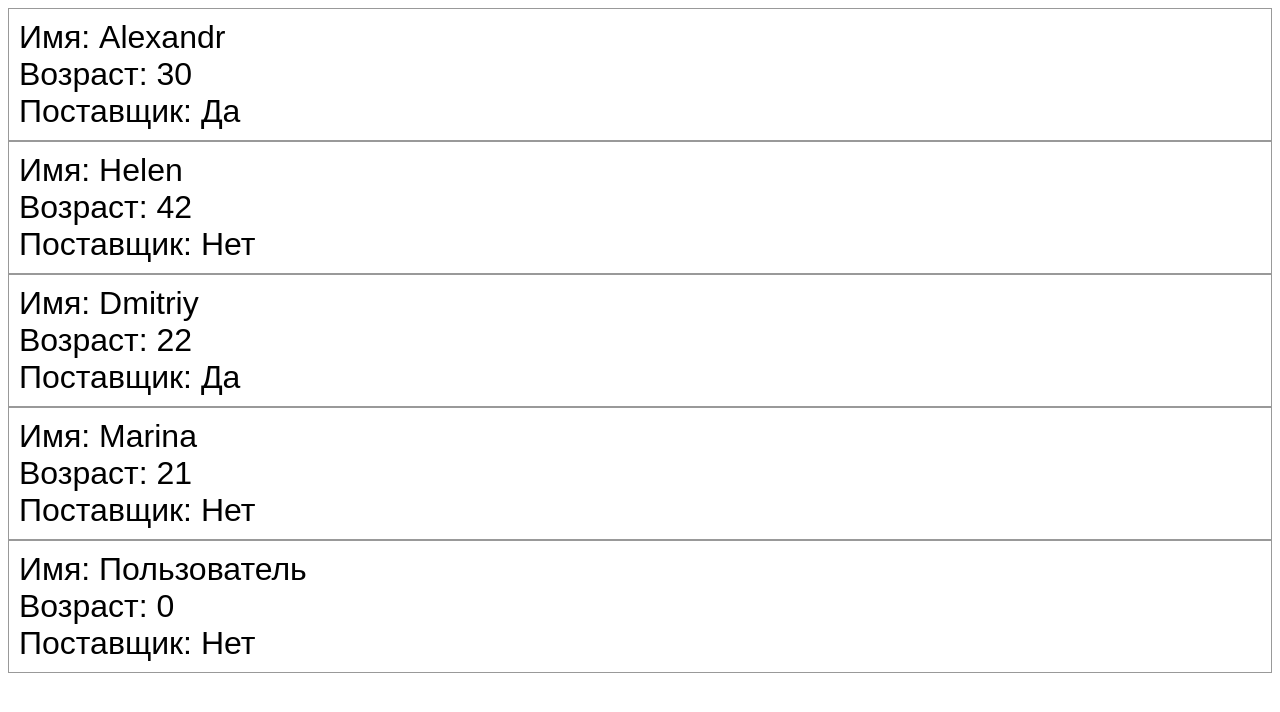
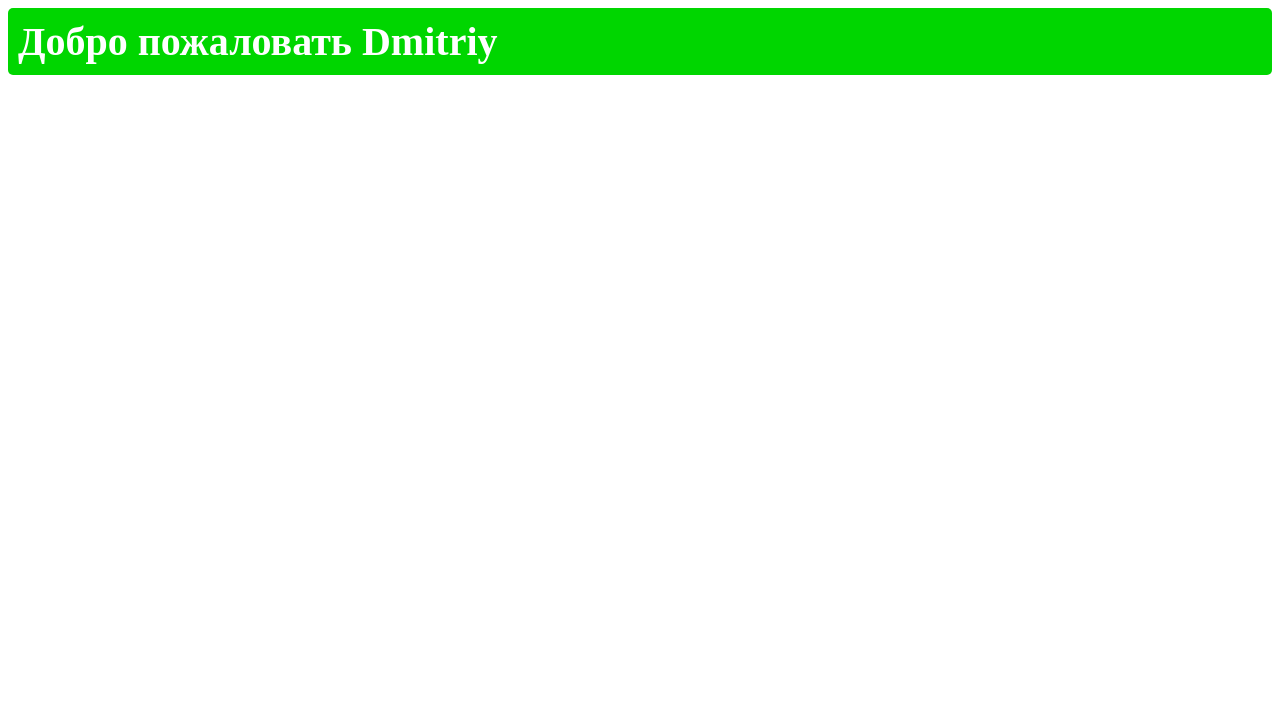
Before and after one commit to Sherbakov-star/React-Project-RecycaleMarket, a React (Vite) app in the folder RecycaleMarket/: page / in a window 1280 px wide. Shown: the top 712 px of the page. Built offline with nearby package versions, Linux system fonts and the light colour scheme.

Commit message:
learn conditional render in react

```diff
--- a/RecycaleMarket/src/App.jsx
+++ b/RecycaleMarket/src/App.jsx
@@ -4,6 +4,7 @@
 import Card from "./Card.jsx";
 import Button from "./Button.jsx";
 import User from "./User.jsx";
+import UserGreeting from "./UserGreeting.jsx";
 // function App() {
 //   return(
 //     <>
@@ -34,14 +35,22 @@
 // }
 
 
+// function App() {
+//   return(
+//     <>
+//       <User name="Alexandr" age={30} isProvider={true}/>
+//       <User name="Helen" age={42} isProvider={false}/>
+//       <User name="Dmitriy" age={22} isProvider={true}/>
+//       <User name="Marina" age={21} isProvider={false}/>
+//       <User/>
+//     </>
+//   );
+// }
+
 function App() {
   return(
     <>
-      <User name="Alexandr" age={30} isProvider={true}/>
-      <User name="Helen" age={42} isProvider={false}/>
-      <User name="Dmitriy" age={22} isProvider={true}/>
-      <User name="Marina" age={21} isProvider={false}/>
-      <User/>
+      <UserGreeting isLoggedIn={true} username="Dmitriy"/>
     </>
   );
 }
--- /dev/null
+++ b/RecycaleMarket/src/UserGreeting.jsx
@@ -0,0 +1,18 @@
+import PropTypes from 'prop-types'
+function UserGreeting(props){
+    const welcomeMessage = <h2 className="welcome-message">Добро пожаловать {props.username}</h2>;
+    const loginPrompt =  <h2 className="login-prompt">Пожайлуста войдите чтобы продолжить</h2>;
+
+    return(props.isLoggedIn ? welcomeMessage : loginPrompt);
+}
+
+UserGreeting.proptypes = {
+    isLoggedIn: PropTypes.bool,
+    username: PropTypes.string
+}
+
+UserGreeting.defaultProps = {
+    isLoggedIn: false,
+    username: "Пользователь",
+}
+export default UserGreeting
--- a/RecycaleMarket/src/index.css
+++ b/RecycaleMarket/src/index.css
@@ -38,3 +38,21 @@
 .user p{
   margin: 0;
 }
+
+.welcome-message{
+  font-size: 2.5em;
+  background-color: hsl(120, 100%, 42%);
+  color: white;
+  padding: 10px;
+  border-radius: 5px;
+  margin: 0;
+}
+
+.login-prompt{
+  font-size: 2.5em;
+  background-color: hsl(0, 100%, 42%);
+  color: white;
+  padding: 10px;
+  border-radius: 5px;
+  margin: 0;
+}
```
